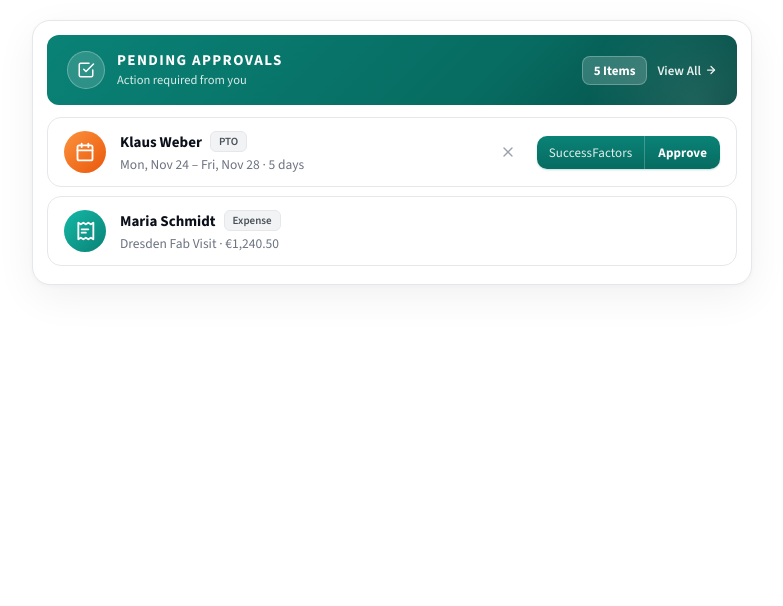
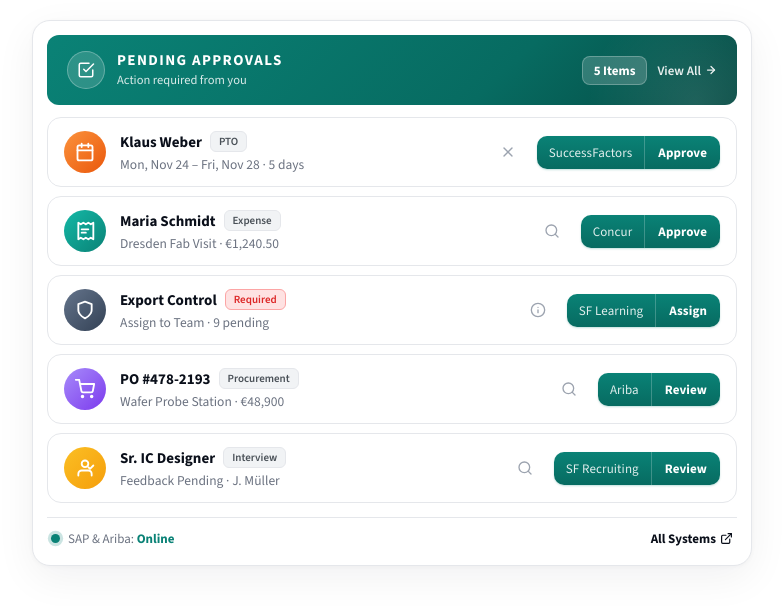
Before and after one commit to joergriedel/mgmt-approvals, a plain HTML site: page index.html in a window 1280 px wide. Shown: the whole page, without its empty margins (248-1031 px from the left). Drawn offline with nearby package versions, Linux system fonts and the light colour scheme.

Commit message:
Update index.html

```diff
--- a/index.html
+++ b/index.html
@@ -406,4 +406,100 @@
         <div class="card-desc">Dresden Fab Visit · €1,240.50</div>
       </div>
       <button class="icon-btn" aria-label="Inspect">
-        <svg width="16" height="16" viewBox="0 0 24 24" fill=&...
+        <svg width="16" height="16" viewBox="0 0 24 24" fill="none" stroke="currentColor" stroke-width="2" stroke-linecap="round" stroke-linejoin="round"><circle cx="11" cy="11" r="8"/><line x1="21" y1="21" x2="16.65" y2="16.65"/></svg>
+      </button>
+      <button class="action-btn">
+        <span class="tool">Concur</span>
+        <span class="verb">Approve</span>
+      </button>
+    </div>
+
+    <!-- Export Control -->
+    <div class="card">
+      <div class="avatar slate">
+        <svg width="20" height="20" viewBox="0 0 24 24" fill="none" stroke="currentColor" stroke-width="2.2" stroke-linecap="round" stroke-linejoin="round">
+          <path d="M12 22s8-4 8-10V5l-8-3-8 3v7c0 6 8 10 8 10z"/>
+        </svg>
+      </div>
+      <div class="card-body">
+        <div class="card-title-row">
+          <span class="card-name">Export Control</span>
+          <span class="pill required">Required</span>
+        </div>
+        <div class="card-desc">Assign to Team · 9 pending</div>
+      </div>
+      <button class="icon-btn" aria-label="More info">
+        <svg width="16" height="16" viewBox="0 0 24 24" fill="none" stroke="currentColor" stroke-width="2" stroke-linecap="round" stroke-linejoin="round"><circle cx="12" cy="12" r="10"/><line x1="12" y1="16" x2="12" y2="12"/><line x1="12" y1="8" x2="12.01" y2="8"/></svg>
+      </button>
+      <button class="action-btn">
+        <span class="tool">SF Learning</span>
+        <span class="verb">Assign</span>
+      </button>
+    </div>
+
+    <!-- PO -->
+    <div class="card">
+      <div class="avatar purple">
+        <svg width="20" height="20" viewBox="0 0 24 24" fill="none" stroke="currentColor" stroke-width="2.2" stroke-linecap="round" stroke-linejoin="round">
+          <circle cx="9" cy="21" r="1"/>
+          <circle cx="20" cy="21" r="1"/>
+          <path d="M1 1h4l2.68 13.39a2 2 0 0 0 2 1.61h9.72a2 2 0 0 0 2-1.61L23 6H6"/>
+        </svg>
+      </div>
+      <div class="card-body">
+        <div class="card-title-row">
+          <span class="card-name">PO #478-2193</span>
+          <span class="pill">Procurement</span>
+        </div>
+        <div class="card-desc">Wafer Probe Station · €48,900</div>
+      </div>
+      <button class="icon-btn" aria-label="Inspect">
+        <svg width="16" height="16" viewBox="0 0 24 24" fill="none" stroke="currentColor" stroke-width="2" stroke-linecap="round" stroke-linejoin="round"><circle cx="11" cy="11" r="8"/><line x1="21" y1="21" x2="16.65" y2="16.65"/></svg>
+      </button>
+      <button class="action-btn">
+        <span class="tool">Ariba</span>
+        <span class="verb">Review</span>
+      </button>
+    </div>
+
+    <!-- Interview -->
+    <div class="card">
+      <div class="avatar amber">
+        <svg width="20" height="20" viewBox="0 0 24 24" fill="none" stroke="currentColor" stroke-width="2.2" stroke-linecap="round" stroke-linejoin="round">
+          <path d="M20 21v-2a4 4 0 0 0-4-4H8a4 4 0 0 0-4 4v2"/>
+          <circle cx="12" cy="7" r="4"/>
+          <path d="M16 11l2 2 4-4"/>
+        </svg>
+      </div>
+      <div class="card-body">
+        <div class="card-title-row">
+          <span class="card-name">Sr. IC Designer</span>
+          <span class="pill">Interview</span>
+        </div>
+        <div class="card-desc">Feedback Pending · J. Müller</div>
+      </div>
+      <button class="icon-btn" aria-label="Inspect">
+        <svg width="16" height="16" viewBox="0 0 24 24" fill="none" stroke="currentColor" stroke-width="2" stroke-linecap="round" stroke-linejoin="round"><circle cx="11" cy="11" r="8"/><line x1="21" y1="21" x2="16.65" y2="16.65"/></svg>
+      </button>
+      <button class="action-btn">
+        <span class="tool">SF Recruiting</span>
+        <span class="verb">Review</span>
+      </button>
+    </div>
+
+  </div>
+
+  <div class="status">
+    <div class="status-left">
+      <span class="status-dot"></span>
+      <span>SAP &amp; Ariba: <span class="status-online">Online</span></span>
+    </div>
+    <a class="status-link" href="#">
+      All Systems
+      <svg width="13" height="13" viewBox="0 0 24 24" fill="none" stroke="currentColor" stroke-width="2.2" stroke-linecap="round" stroke-linejoin="round"><path d="M18 13v6a2 2 0 0 1-2 2H5a2 2 0 0 1-2-2V8a2 2 0 0 1 2-2h6"/><polyline points="15 3 21 3 21 9"/><line x1="10" y1="14" x2="21" y2="3"/></svg>
+    </a>
+  </div>
+
+</div>
+</body>
+</html>
```
